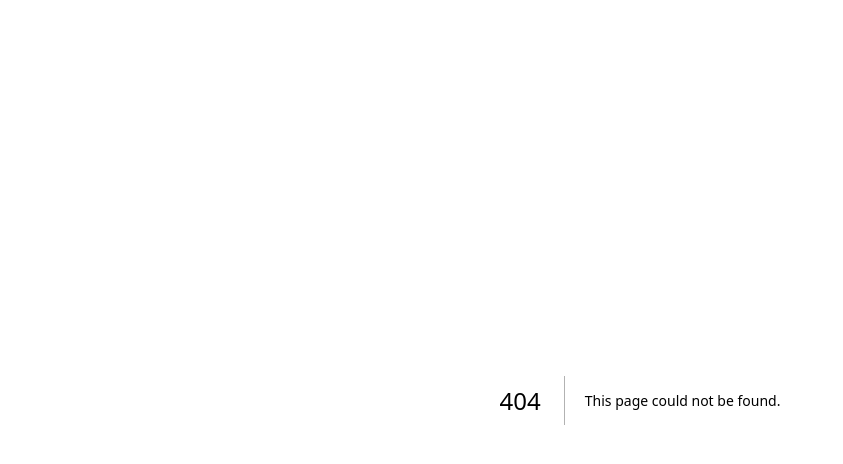
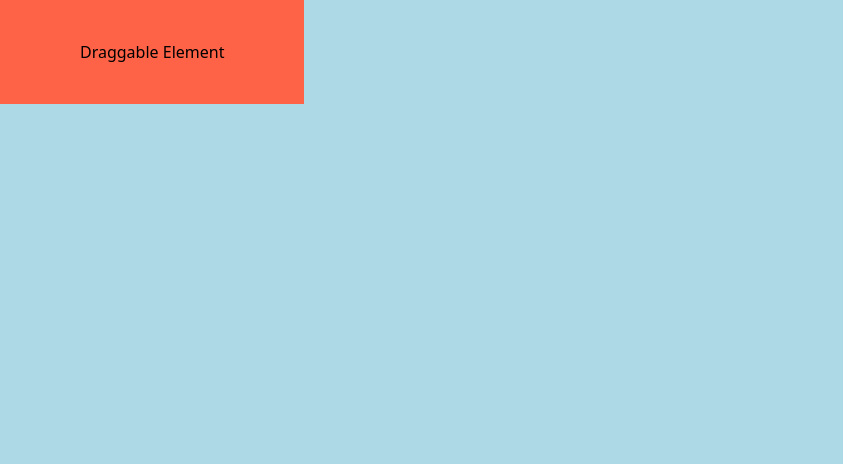
Before and after one commit to mesuttutsak/my-website, a Next.js app: page /transformPage in a window 1280 px wide. Before the commit this address had no page. Shown: the top 464 px of the page, without its empty margins (0-843 px from the left). Built offline with nearby package versions, Linux system fonts and the light colour scheme.

Commit message:
transform sayfası yapıldı.

```diff
--- a/pages/_app.js
+++ b/pages/_app.js
@@ -1,4 +1,4 @@
-import '@/styles/globals.css'
+import '@/styles/globals.scss'
 
 export default function App({ Component, pageProps }) {
   return <Component {...pageProps} />
--- a/pages/index.js
+++ b/pages/index.js
@@ -1,7 +1,7 @@
 import Image from 'next/image'
 import { Inter } from 'next/font/google'
 import Link from 'next/link'
-import MainLayout from '@/src/layout/mainLayout'
+import MainLayout from '@/src/layout/MainLayout'
 
 const inter = Inter({ subsets: ['latin'] })
 
--- a/pages/otherPage.js
+++ /dev/null
@@ -1,20 +0,0 @@
-import MainLayout from '@/src/layout/mainLayout';
-import Link from 'next/link';
-import { useRouter } from 'next/router'
-import React from 'react'
-
-const OtherPage = () => {
-
-    const router = useRouter();
-
-
-  return (
-    <section>
-        <MainLayout>
-            <Link  href={'/'}>Değiştir</Link>
-        </MainLayout>
-    </section>
-  )
-}
-
-export default OtherPage
--- /dev/null
+++ b/pages/transformPage.js
@@ -0,0 +1,120 @@
+import MainLayout from "@/src/layout/MainLayout";
+import Link from "next/link";
+import { useRouter } from "next/router";
+import React, { useEffect, useRef, useState } from "react";
+
+const OtherPage = () => {
+  const router = useRouter();
+
+  const element = useRef();
+
+  const [dragging, setDragging] = useState(false);
+  const [position, setPosition] = useState({ x: 0, y: 0 });
+  const [mousePos, setMousePos] = useState({});
+
+  useEffect(() => {
+    const handleMouseMove = (event) => {
+      setMousePos(event);
+    };
+
+    window.addEventListener('mousemove', handleMouseMove);
+
+    return () => {
+      window.removeEventListener(
+        'mousemove',
+        handleMouseMove
+      );
+    };
+  }, []);
+
+  useEffect(() => {
+
+    if (dragging) {
+      const {innerWidth : browserWidth, innerHeight: browserHeight} = window;
+      let targetOfset = element?.current?.getBoundingClientRect();
+      let {top, right, bottom, left} = targetOfset;
+      let {movementX, movementY, x, y} = mousePos;
+
+      x > browserWidth && setDragging(false);
+      y > browserHeight && setDragging(false);
+
+      // movementX = (( x > browserWidth ) || ( x < 0 )) || ( y > browserHeight ) || ( y < 0 ) ? 0 : movementX;
+      // movementY = ( y > browserHeight ) || ( y < 0 ) ? 0 : movementY;
+
+      const dx = (left <= 0 && movementX < 0) || (right > browserWidth &&  movementX > 0) ? 0 : movementX ;
+      const dy = (top <= 0 && movementY < 0) || (bottom > browserHeight &&  movementY > 0) ? 0 : movementY ;
+
+      setPosition((prevState) => ({ x: prevState.x + dx , y: prevState.y + dy, }));
+    }
+  }, [mousePos, dragging])
+
+  const dragAnimation = () => {
+    if (dragging) {
+        element.current.style.transform = `translateX(${position.x}px) translateY(${position.y}px)`;
+    }
+  }
+
+  useEffect(() => {
+    if (dragging) {
+      requestAnimationFrame(dragAnimation);
+    } else {
+      cancelAnimationFrame(dragAnimation);
+    }
+  }, [position])
+
+  useEffect(() => {
+    if (dragging) {
+      element.current.style.cursor = `all-scroll`;
+    } else {
+      element.current.style.cursor = `pointer`;
+    }
+
+  }, [dragging])
+
+  const handleMouseDown = (event) => {
+    setDragging(true);
+  };
+
+  const handleMouseLeave = (event) => {
+    setDragging(false);
+  };
+
+  const handleMouseUp = (event) => {
+    setDragging(false);
+  };
+
+  const handleMouseMove = (event) => {
+    const {movementX, movementY , clientX, clientY, view, target} = event;
+    const {innerWidth : browserWidth, innerHeight: browserHeight} = view;
+    const {offsetHeight: elmHeight, offsetWidth} = target;
+
+    let targetOfset = target.getBoundingClientRect();
+    let {top, right, bottom, left} = targetOfset;
+
+    if (dragging) {
+      const dx = (left <= 0 && movementX < 0) || (right > browserWidth &&  movementX > 0) ? 0 : movementX ;
+      const dy = (top <= 0 && movementY < 0) || (bottom > browserHeight &&  movementY > 0) ? 0 : movementY ;
+    }
+  };
+
+  return (
+    <section>
+      <MainLayout>
+        <div
+          className="draggableParent"
+        >
+          <div className="draggableElement"
+            ref={element}
+            // onMouseLeave={handleMouseLeave}
+            onMouseMoveCapture={handleMouseMove}
+            onMouseDown={handleMouseDown}
+            onMouseUp={handleMouseUp}
+          >Draggable Element</div>
+
+        </div>
+      </MainLayout>
+    </section>
+  );
+};
+
+export default OtherPage;
--- a/styles/globals.css
+++ b/styles/globals.css
@@ -1,7 +1,6 @@
 @tailwind base;
 @tailwind components;
 @tailwind utilities;
-
 :root {
   --foreground-rgb: 0, 0, 0;
   --background-start-rgb: 214, 219, 220;
@@ -15,13 +14,29 @@
     --background-end-rgb: 0, 0, 0;
   }
 }
-
 body {
   color: rgb(var(--foreground-rgb));
-  background: linear-gradient(
-      to bottom,
-      transparent,
-      rgb(var(--background-end-rgb))
-    )
-    rgb(var(--background-start-rgb));
+  background: linear-gradient(to bottom, transparent, rgb(var(--background-end-rgb))) rgb(var(--background-start-rgb));
 }
+
+.draggableParent {
+  position: fixed;
+  height: 100vh;
+  width: 100vw;
+  background-color: lightblue;
+}
+.draggableParent .draggableElement {
+  position: absolute;
+  left: 0;
+  top: 0;
+  transform-origin: center;
+  transform: translateX(0) translateY(0);
+  padding: 2.5rem 5rem;
+  background-color: tomato;
+  -webkit-user-select: none !important;
+     -moz-user-select: none !important;
+          user-select: none !important;
+}
+.draggableParent .draggableElement:focus .draggableParent .draggableElement:focus-visible, .draggableParent .draggableElement:focus-within {
+  cursor: all-scroll;
+}/*# sourceMappingURL=globals.css.map */
--- /dev/null
+++ b/styles/globals.scss
@@ -0,0 +1,56 @@
+@tailwind base;
+@tailwind components;
+@tailwind utilities;
+
+:root {
+  --foreground-rgb: 0, 0, 0;
+  --background-start-rgb: 214, 219, 220;
+  --background-end-rgb: 255, 255, 255;
+}
+
+@media (prefers-color-scheme: dark) {
+  :root {
+    --foreground-rgb: 255, 255, 255;
+    --background-start-rgb: 0, 0, 0;
+    --background-end-rgb: 0, 0, 0;
+  }
+}
+
+body {
+  color: rgb(var(--foreground-rgb));
+  background: linear-gradient(
+      to bottom,
+      transparent,
+      rgb(var(--background-end-rgb))
+    )
+    rgb(var(--background-start-rgb));
+}
+
+
+.draggableParent {
+  position: fixed;
+  height: 100vh;
+  width: 100vw;
+  background-color: lightblue;
+
+  .draggableElement {
+    position: absolute;
+    left: 0;
+    top: 0;
+    transform-origin: center;
+    transform: translateX(0) translateY(0);
+    padding: 2.5rem 5rem;
+    background-color: tomato;
+    user-select: none !important;
+
+    // &:hover {
+    //   cursor: pointer;
+    // }
+
+    &:focus
+    &:focus-visible,
+    &:focus-within {
+      cursor: all-scroll;
+    }
+  }
+}
```
Also changed, not shown: 1 other file (tests, documents, lock files or other folders).
